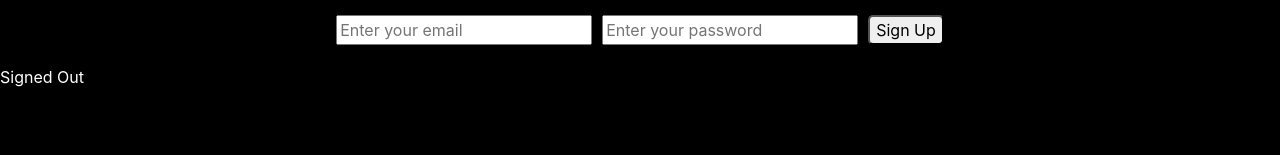
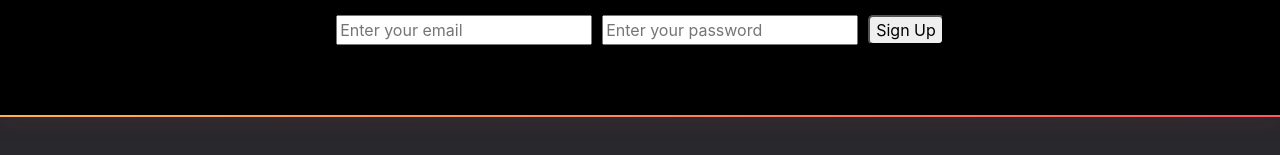
Before and after one commit to WSoMo/TestFinal, a React (Create React App) app: page /signup in a window 1280 px wide. Shown: the part 133-288 px from the top of the page. Built offline with nearby package versions, Linux system fonts and the light colour scheme; no server answers.

Commit message:
sign up fix

```diff
--- a/src/Features/Auth/Pages/SignUp/index.jsx
+++ b/src/Features/Auth/Pages/SignUp/index.jsx
@@ -78,7 +78,6 @@ const SignUp = () => {
           </form>
         </div>
       </div>
-      <AuthDetails />
     </div>
   );
 };
```
Also changed, not shown: 1 other file (tests, documents, lock files or other folders).
